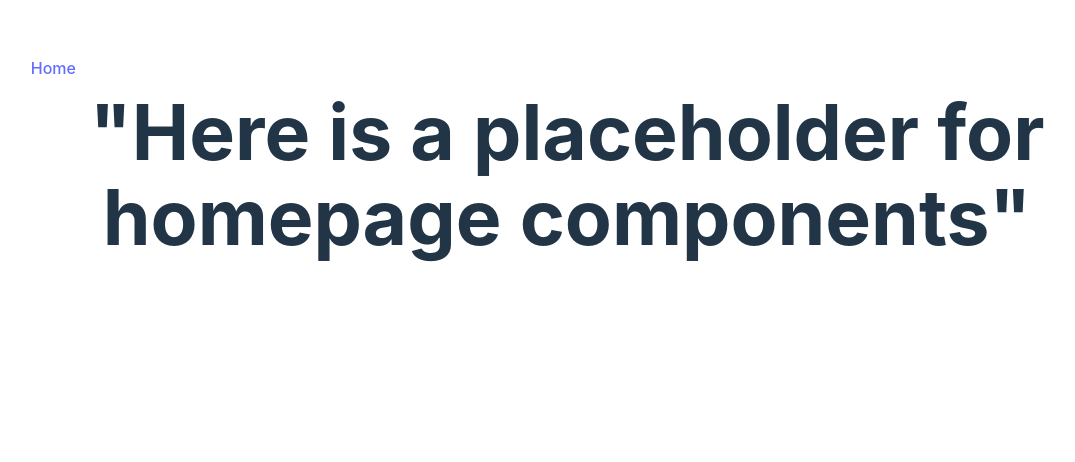
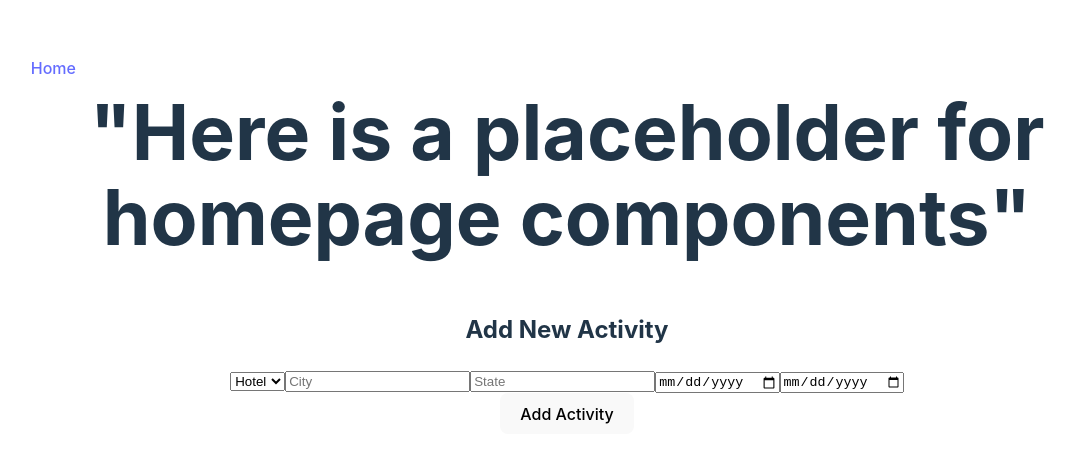
Before and after one commit to MiaolinJia/hotel-booking, a React (Vite) app in the folder ui-service/src/main/frontend/hotel-booking-ui/: page / in a window 1280 px wide. Shown: the top 462 px of the page, without its empty margins (73-1148 px from the left). Built offline with nearby package versions, Linux system fonts and the light colour scheme.

Commit message:
Add type declaration; Implement a mimic component for adding recent activities.

```diff
--- a/ui-service/src/main/frontend/hotel-booking-ui/src/components/RecentActivity/ActivityCard.tsx
+++ b/ui-service/src/main/frontend/hotel-booking-ui/src/components/RecentActivity/ActivityCard.tsx
@@ -1,5 +1,18 @@
-const ActivityCard = ({ activity, onDelete }) => {
-  return <div>ActivityCard</div>;
+import { ActivityCardProps } from "./types";
+
+const ActivityCard = ({ activity, onDelete }: ActivityCardProps) => {
+  return (
+    <div>
+      <h3>{activity.type}</h3>
+      <p>
+        {activity.city}, {activity.state}
+      </p>
+      <p>
+        {activity.startDate} - {activity.endDate}
+      </p>
+      <button onClick={() => onDelete(activity.id)}>Delete</button>
+    </div>
+  );
 };
 
 export default ActivityCard;
--- /dev/null
+++ b/ui-service/src/main/frontend/hotel-booking-ui/src/components/RecentActivity/AddRecentActivityForm.tsx
@@ -0,0 +1,96 @@
+import React, { useState } from "react";
+import { RecentActivity } from "./types";
+
+interface AddActivityFormProps {
+  addActivity: (activity: Omit<RecentActivity, "id">) => void;
+}
+
+const AddActivityForm: React.FC<AddActivityFormProps> = ({ addActivity }) => {
+  const [activity, setActivity] = useState<Omit<RecentActivity, "id">>({
+    type: "hotel",
+    city: "",
+    state: "",
+    startDate: "",
+    endDate: "",
+  });
+
+  const handleChange = (
+    e: React.ChangeEvent<HTMLInputElement | HTMLSelectElement>
+  ) => {
+    const { name, value } = e.target;
+    setActivity((prev) => ({ ...prev, [name]: value }));
+  };
+
+  const handleSubmit = (e: React.FormEvent) => {
+    e.preventDefault();
+    addActivity(activity);
+    // Reset form
+    setActivity({
+      type: "hotel",
+      city: "",
+      state: "",
+      startDate: "",
+      endDate: "",
+    });
+  };
+
+  return (
+    <form onSubmit={handleSubmit} className="mb-4 p-4 bg-gray-100 rounded">
+      <h2 className="text-xl font-bold mb-2">Add New Activity</h2>
+      <div className="grid grid-cols-2 gap-4">
+        <select
+          name="type"
+          value={activity.type}
+          onChange={handleChange}
+          className="p-2 border rounded"
+        >
+          <option value="hotel">Hotel</option>
+          <option value="flight">Flight</option>
+          <option value="car">Car</option>
+        </select>
+        <input
+          type="text"
+          name="city"
+          value={activity.city}
+          onChange={handleChange}
+          placeholder="City"
+          className="p-2 border rounded"
+          required
+        />
+        <input
+          type="text"
+          name="state"
+          value={activity.state}
+          onChange={handleChange}
+          placeholder="State"
+          className="p-2 border rounded"
+          required
+        />
+        <input
+          type="date"
+          name="startDate"
+          value={activity.startDate}
+          onChange={handleChange}
+          className="p-2 border rounded"
+          required
+        />
+        <input
+          type="date"
+          name="endDate"
+          value={activity.endDate}
+          onChange={handleChange}
+          className="p-2 border rounded"
+          required
+        />
+      </div>
+      <button
+        type="submit"
+        className="mt-4 bg-blue-500 text-white px-4 py-2 rounded hover:bg-blue-600"
+      >
+        Add Activity
+      </button>
+    </form>
+  );
+};
+
+export default AddActivityForm;
--- a/ui-service/src/main/frontend/hotel-booking-ui/src/components/RecentActivity/RecentActivityComponent.tsx
+++ b/ui-service/src/main/frontend/hotel-booking-ui/src/components/RecentActivity/RecentActivityComponent.tsx
@@ -1,6 +1,10 @@
-import React from "react";
+import { RecentActivityProps } from "./types";
 
-const RecentActivityComponent = ({ children, activities, deleteActivity }) => {
+const RecentActivityComponent = ({
+  children,
+  activities,
+  deleteActivity,
+}: RecentActivityProps) => {
   if (activities.length === 0) {
     return null;
   }
--- a/ui-service/src/main/frontend/hotel-booking-ui/src/components/RecentActivity/types.ts
+++ b/ui-service/src/main/frontend/hotel-booking-ui/src/components/RecentActivity/types.ts
@@ -16,6 +16,11 @@ export interface RecentActivityProps {
   deleteActivity: (id: string) => void;
 }
 
+export interface ActivityCardProps {
+  activity: RecentActivity;
+  onDelete: (id: string) => void;
+}
+
 export interface UseRecentActivitiesReturn {
   activities: RecentActivity[];
   addActivity: (newActivity: Omit<RecentActivity, "id">) => void;
--- a/ui-service/src/main/frontend/hotel-booking-ui/src/pages/HomePage.tsx
+++ b/ui-service/src/main/frontend/hotel-booking-ui/src/pages/HomePage.tsx
@@ -3,15 +3,17 @@ import ActivityCard from "../components/RecentActivity/ActivityCard";
 import { useRecentActivity } from "../components/RecentActivity/useRecentActivity";
 import { RecentActivity } from "../components/RecentActivity/types";
 import RecentActivityComponent from "../components/RecentActivity/RecentActivityComponent";
+import AddActivityForm from "../components/RecentActivity/AddRecentActivityForm";
 
 const HomePage: React.FC = () => {
-  const { activities, deleteActivity } = useRecentActivity();
+  const { activities, addActivity, deleteActivity } = useRecentActivity();
 
   return (
     <>
       <HomePageExampleComponent>
         <h1>"Here is a placeholder for homepage components"</h1>
       </HomePageExampleComponent>
+      <AddActivityForm addActivity={addActivity} />
       <RecentActivityComponent
         activities={activities}
         deleteActivity={deleteActivity}
```
